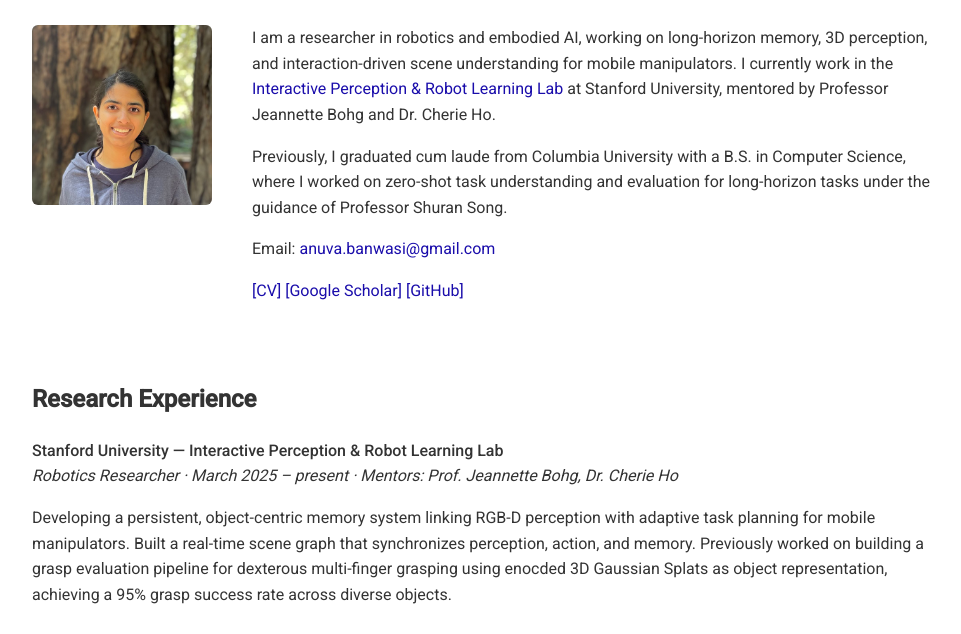
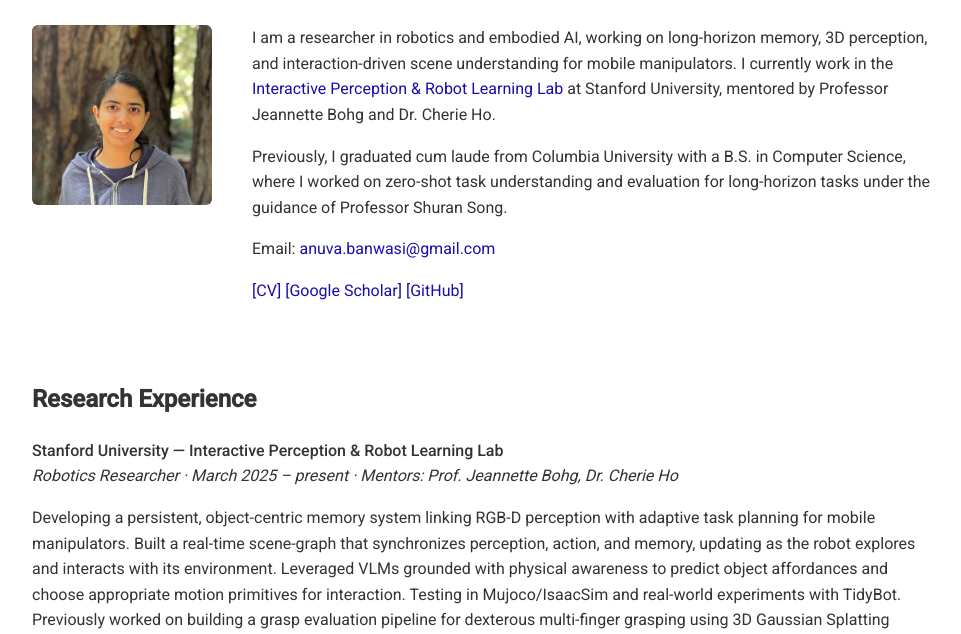
Before and after one commit to anuvabanwasi/anuvabanwasi.github.io, a plain HTML site: page index.html in a window 1280 px wide. Shown: the part 106-740 px from the top of the page, without its empty margins (158-1119 px from the left). Drawn offline with Linux system fonts and the light colour scheme.

Commit message:
Fixed typo and added details
Expanded description of robotics research and previous work on grasp evaluation pipeline.

```diff
--- a/index.html
+++ b/index.html
@@ -149,9 +149,10 @@
       <div class="exp-role">Robotics Researcher · March 2025 – present · Mentors: Prof. Jeannette Bohg, Dr. Cherie Ho</div>
       <p>
         Developing a persistent, object-centric memory system linking RGB-D perception with adaptive task
-        planning for mobile manipulators. Built a real-time scene graph that synchronizes perception,
-        action, and memory. Previously worked on building a grasp evaluation pipeline for dexterous multi-finger grasping
-        using enocded 3D Gaussian Splats as object representation, achieving a 95% grasp success rate across diverse objects.
+        planning for mobile manipulators. Built a real-time scene-graph that synchronizes perception,
+        action, and memory, updating as the robot explores and interacts with its environment. Leveraged VLMs grounded with physical awareness to predict object affordances and choose appropriate motion primitives for interaction. Testing in Mujoco/IsaacSim and real-world experiments with TidyBot.
+
+        Previously worked on building a grasp evaluation pipeline for dexterous multi-finger grasping using 3D Gaussian Splatting (3DGS) for compact, information-rich object representations. Designed a VQ-VAE to compress continuous 3DGS into discrete latent embeddings, combined with grasp parameters to train a multi-headed evaluator predicting grasp success, collision risk, and stability. Achieved a 95.1% simulated grasp success rate, outperforming BPS and NeRF baselines.
       </p>
     </div>
 
```
